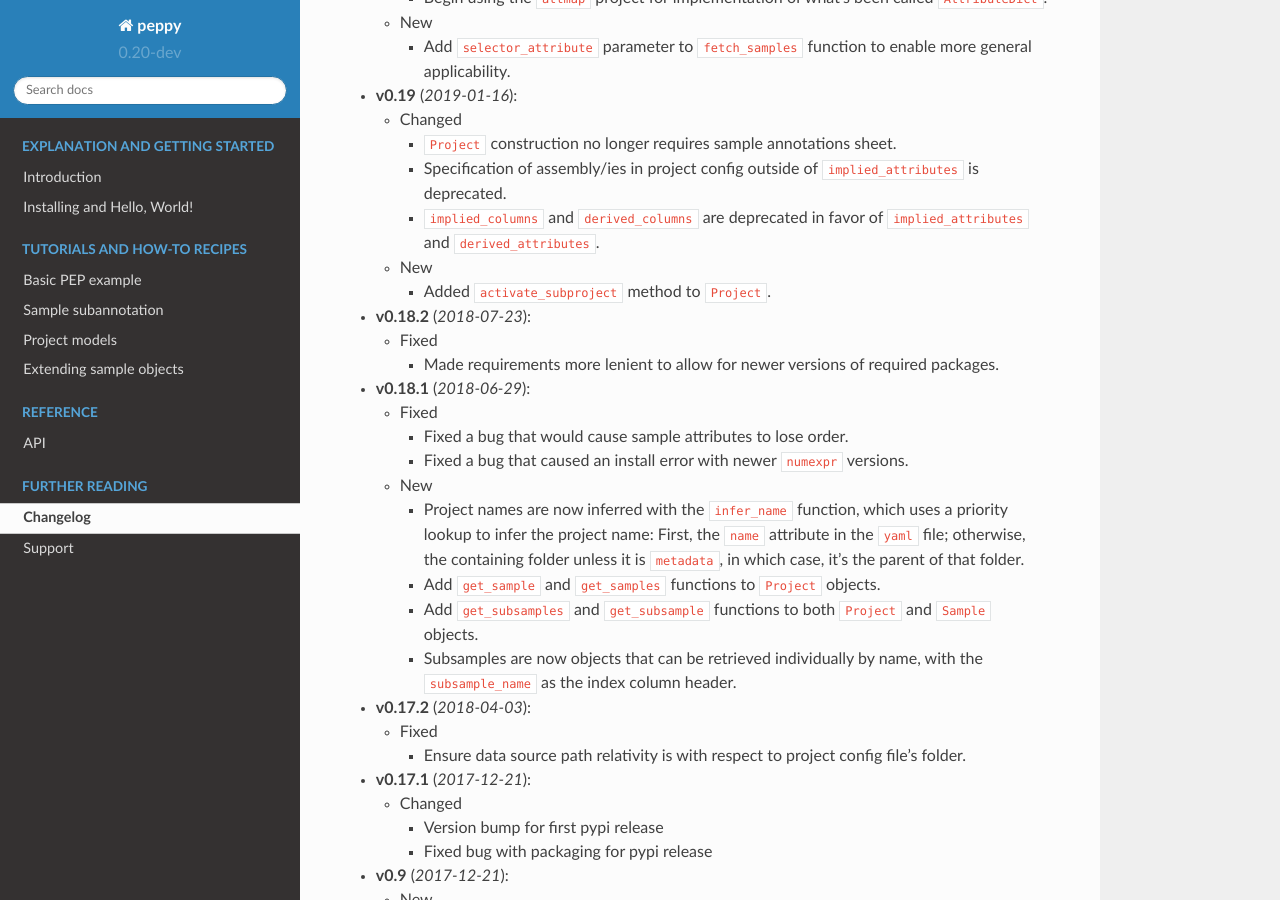
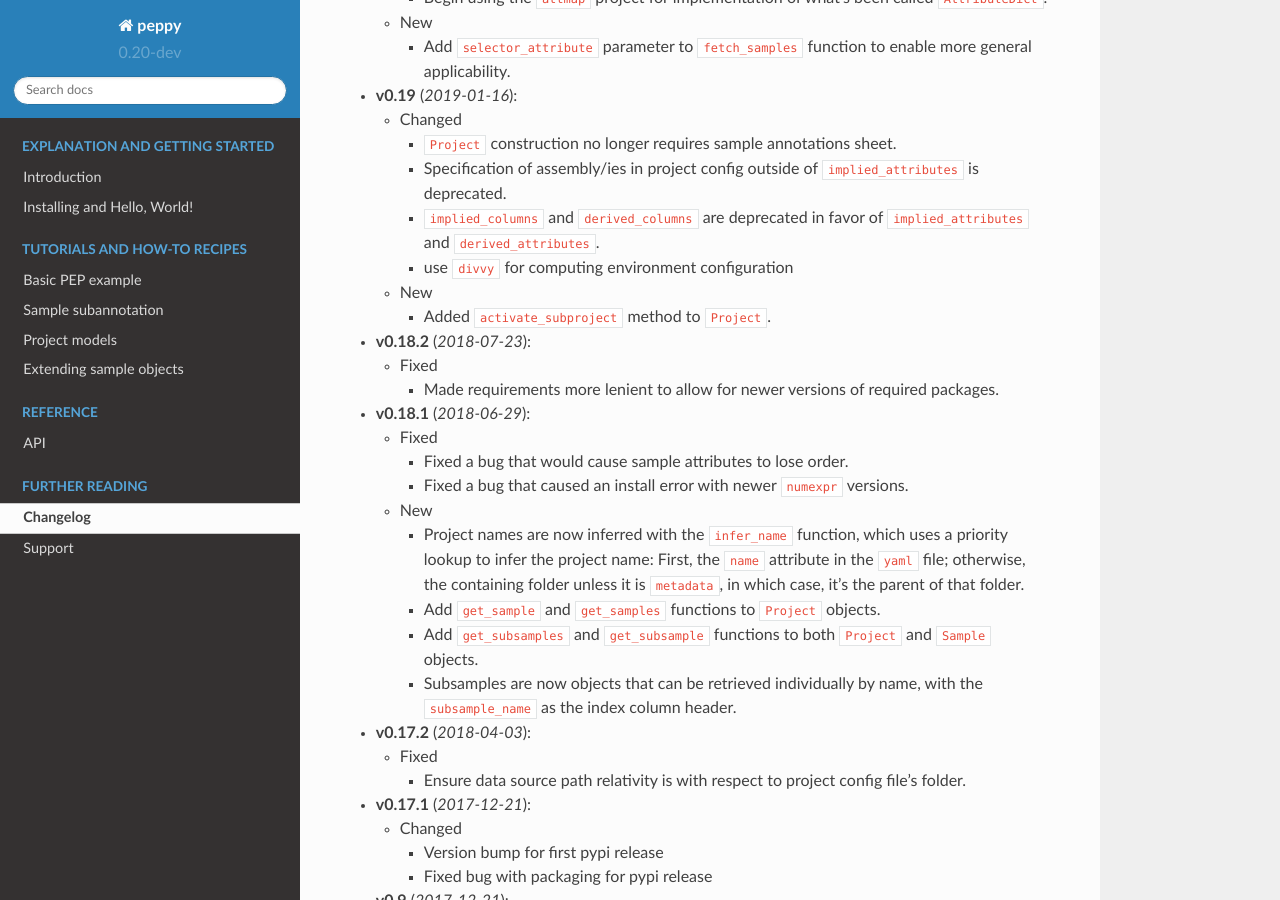
Before and after one commit to pepkit/peppy, a Sphinx documentation site: the page built from doc/source/changelog.rst, in a window 1280 px wide and 900 px high, scrolled down 320 px. Built offline with Sphinx 7.4.7 and the Read the Docs theme 2.0.0, drawn with Linux system fonts in a browser that asks for light colours; pages that are not in the unit, such as notebooks, are missing from menus.

Commit message:
update changelog

```diff
--- a/doc/source/changelog.rst
+++ b/doc/source/changelog.rst
@@ -13,8 +13,6 @@ Changelog
 
     - Begin using the ``attmap`` project for implementation of what's been called ``AttributeDict``.
 
-
-
   - New
 
     - Add ``selector_attribute`` parameter to ``fetch_samples`` function to enable more general applicability.
@@ -29,6 +27,8 @@ Changelog
     - Specification of assembly/ies in project config outside of ``implied_attributes``  is deprecated.
 
     - ``implied_columns`` and ``derived_columns`` are deprecated in favor of ``implied_attributes`` and ``derived_attributes``.
+
+    - use ``divvy`` for computing environment configuration
 
   - New
 
```
